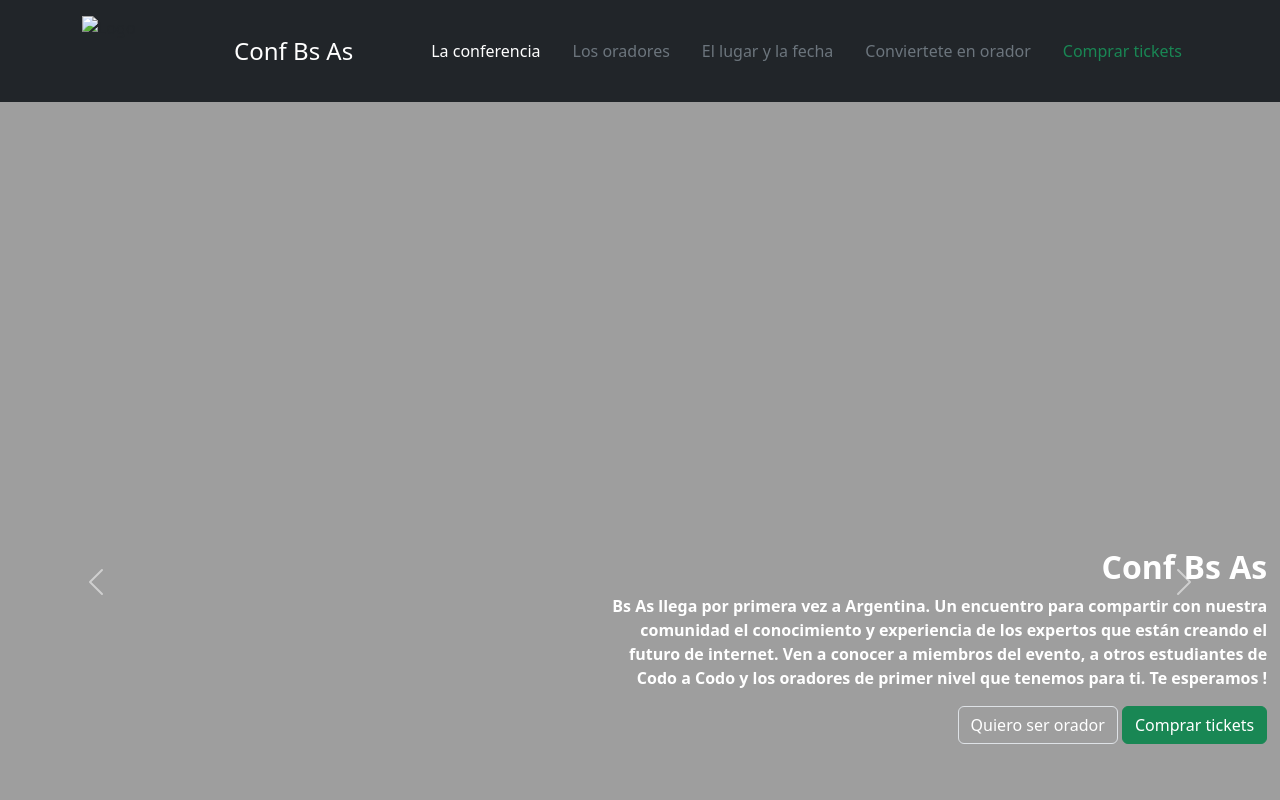
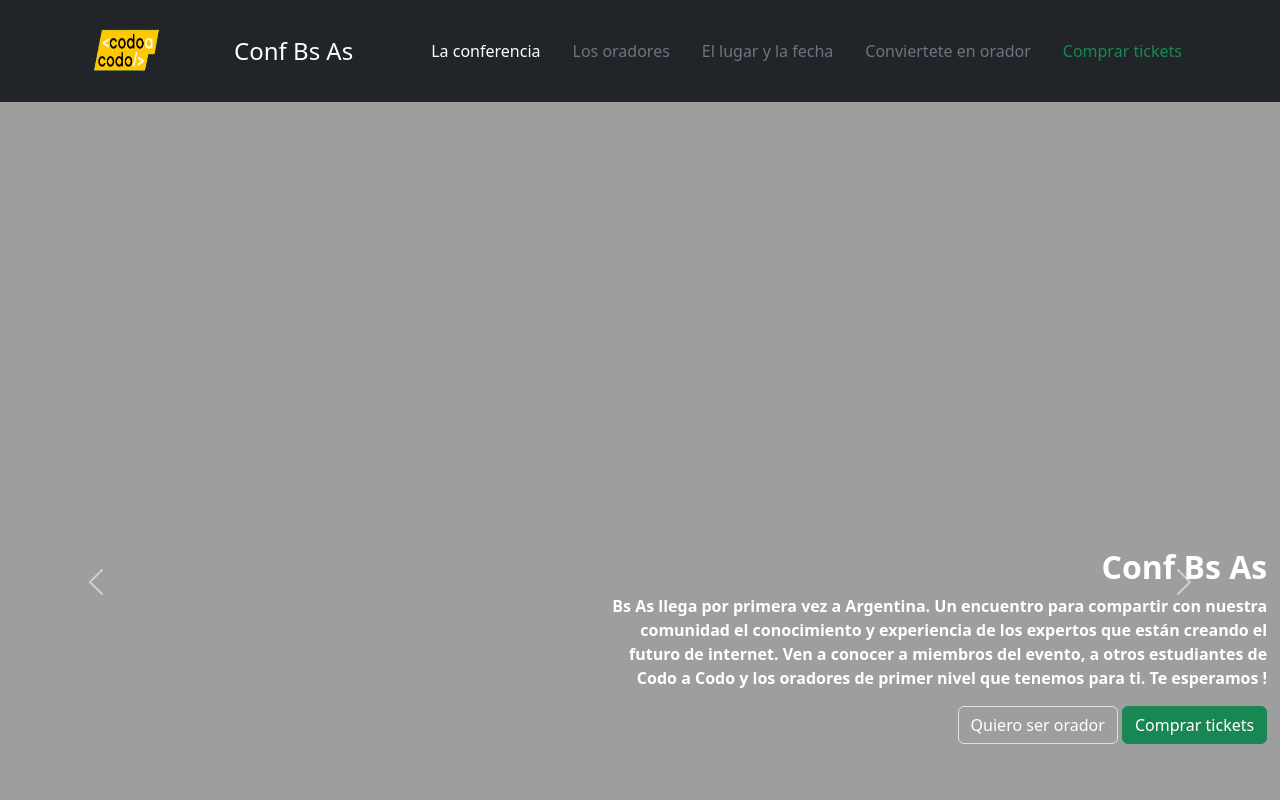
Before and after one commit to nancynores/tp_php, a plain HTML site: page index.html in a window 1280 px wide. Shown: the top 800 px of the page. Drawn offline with nearby package versions, Linux system fonts and the light colour scheme; the site is published under a folder, as on GitHub Pages, so addresses that start at the root find nothing.

Commit message:
Update index.html
correccion tipeo img cac

```diff
--- a/index.html
+++ b/index.html
@@ -15,7 +15,7 @@
     <section>
       <nav class="navbar p-3 bg-dark ">
         <div class="container">
-          <img src="/img/codoacodo.png" alt="Logo" width="90" height="70" class="d-inline-block align-text-top">
+          <img src="./img/codoacodo.png" alt="Logo" width="90" height="70" class="d-inline-block align-text-top">
           <span class="fs-4 text-white">Conf Bs As</span>
           <ul class="nav justify-content-end">
             <li class="nav-item">
```
